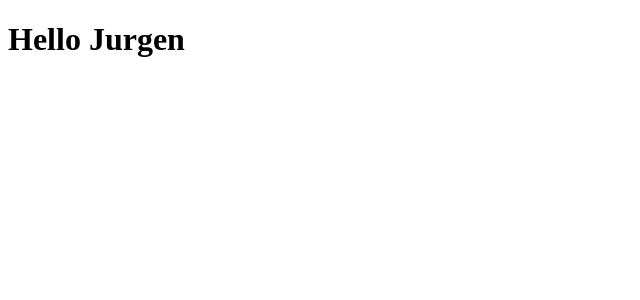
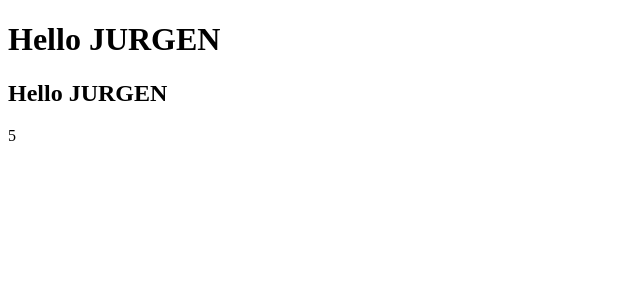
Before and after one commit to jurgenstevens/angular-todolist, an Angular app: page / in a window 1280 px wide. Shown: the top 300 px of the page, without its empty margins (0-640 px from the left). Built offline with nearby package versions, Linux system fonts and the light colour scheme.

Commit message:
Successfully rendered name with JS method, pipes and used a JS expression.

```diff
--- a/src/app/app.component.html
+++ b/src/app/app.component.html
@@ -1,3 +1,8 @@
 <div>
-  <h1>Hello {{ name }}</h1>
+  <!-- you can use JavaScript methods -->
+  <h1>Hello {{ name.toUpperCase() }}</h1>
+  <!-- OR you can use pipes -->
+  <h2>Hello {{ name | uppercase }}</h2>
+  <!-- you can use JavaScript expressions -->
+  {{ 2 + 3 }}
 </div>
--- a/src/app/app.component.ts
+++ b/src/app/app.component.ts
@@ -7,5 +7,5 @@ import { Component } from '@angular/core';
   styleUrls: ['./app.component.css'],
 })
 export class AppComponent {
-  name = 'Jurgen';
+  name: string = 'Jurgen';
 }
```
